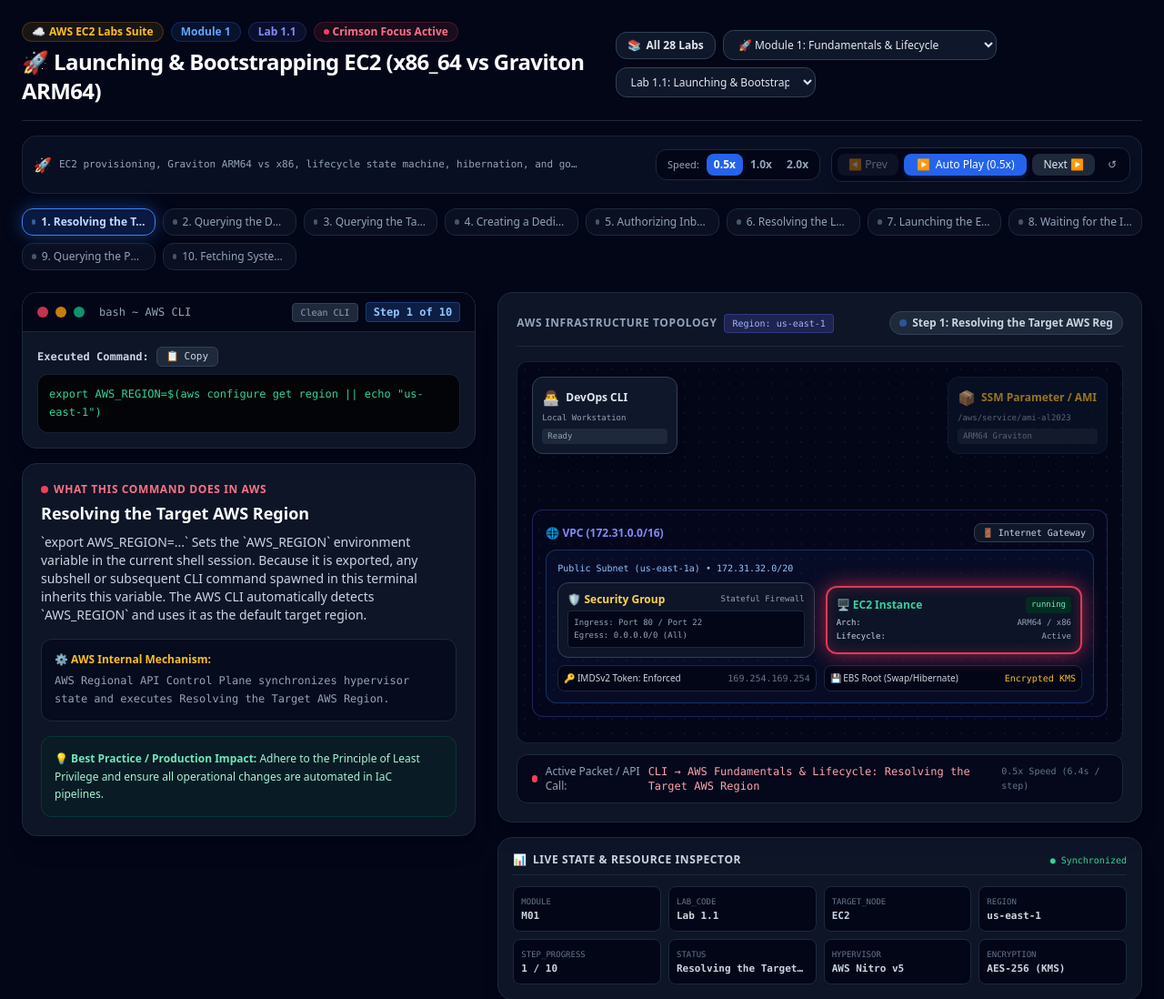
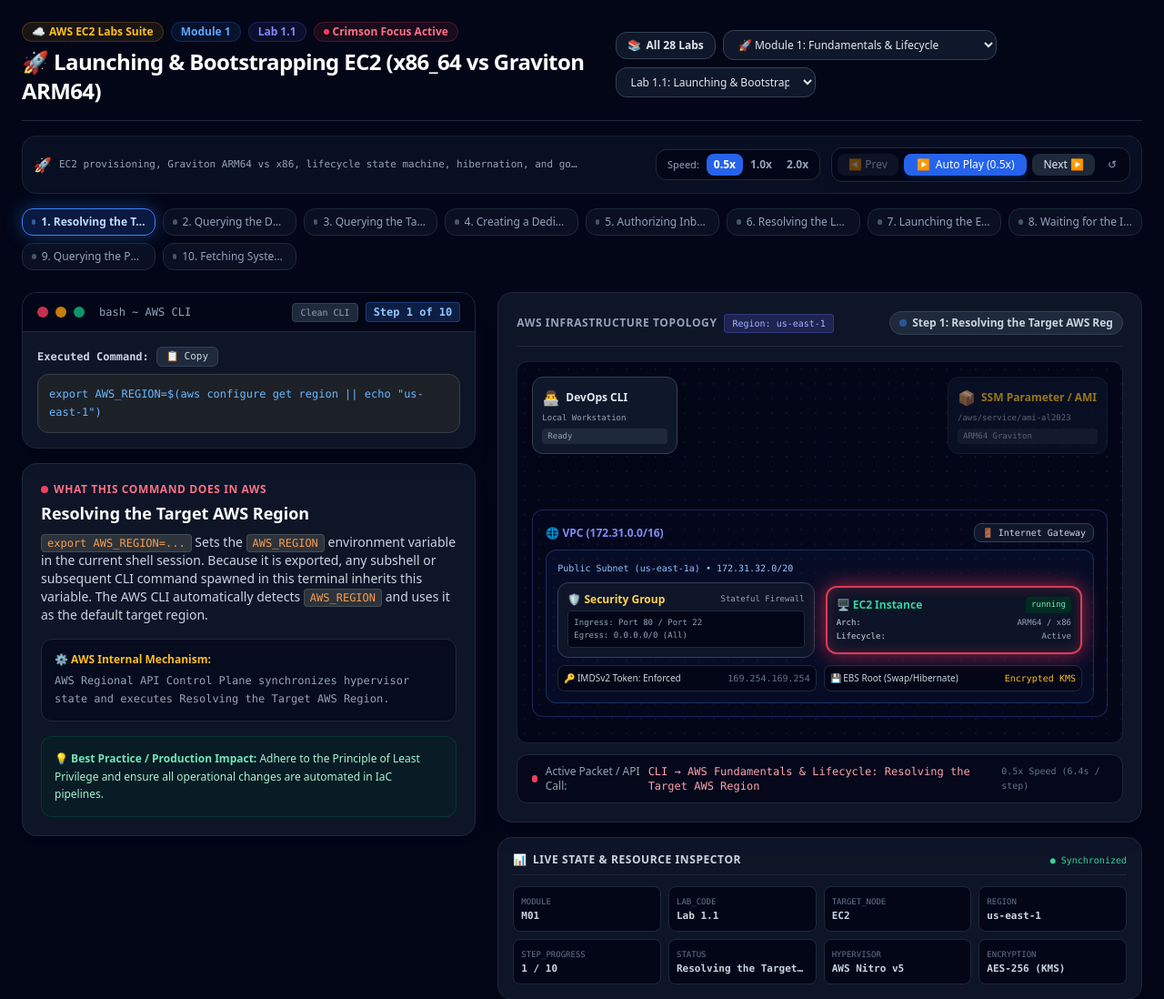
Before and after one commit to cyber-cloud-security/aws-labs, a plain HTML site: page docs/index.html in a window 1280 px wide. Shown: the top 1098 px of the page at 91% size. Drawn offline with nearby package versions, Linux system fonts and the light colour scheme.

Commit message:
docs: standardize on Theme 3 (GitHub Dark Dimmed) across prerequisites guides and interactive web simulator

```diff
--- a/docs/index.html
+++ b/docs/index.html
@@ -178,7 +178,7 @@
             </div>
             <span id="copyFeedback" class="text-[10px] text-emerald-400 font-mono font-semibold hidden animate-pulse">✓ Copied!</span>
           </div>
-          <div class="bg-black/80 rounded-xl p-3 border border-slate-800/80 font-mono text-xs text-emerald-400 overflow-x-auto code-scroll relative group max-h-[220px]">
+          <div class="bg-[#1c2128] rounded-xl p-3 border border-[#373e47] font-mono text-xs text-[#6cb6ff] overflow-x-auto code-scroll relative group max-h-[220px]">
             <pre id="commandBox" class="whitespace-pre-wrap leading-relaxed"></pre>
           </div>
         </div>
@@ -874,6 +874,12 @@
       `).join('');
     }
 
+    function formatCodeSpans(text) {
+      if (!text) return '';
+      const escaped = text.replace(/&/g, "&amp;").replace(/</g, "&lt;").replace(/>/g, "&gt;");
+      return escaped.replace(/`([^`]+)`/g, '<code class="font-mono text-[#f69d50] bg-[#2d333b] px-1.5 py-0.5 rounded border border-[#444c56] text-xs">$1</code>');
+    }
+
     function updateView() {
       const lab = LABS_DATA[currentLabIndex];
       const step = lab.steps[currentStepIndex];
@@ -884,9 +890,9 @@
       document.getElementById('commandBox').innerText = cmdToDisplay;
 
       document.getElementById('stepTitle').innerText = step.title;
-      document.getElementById('stepDescription').innerText = step.description;
-      document.getElementById('stepInternal').innerText = step.internal;
-      document.getElementById('stepTip').innerText = step.tip;
+      document.getElementById('stepDescription').innerHTML = formatCodeSpans(step.description);
+      document.getElementById('stepInternal').innerHTML = formatCodeSpans(step.internal);
+      document.getElementById('stepTip').innerHTML = formatCodeSpans(step.tip);
 
       document.getElementById('statusLabel').innerText = step.status;
       const statusDot = document.getElementById('statusDot');
```
Also changed, not shown: 3 other files.
